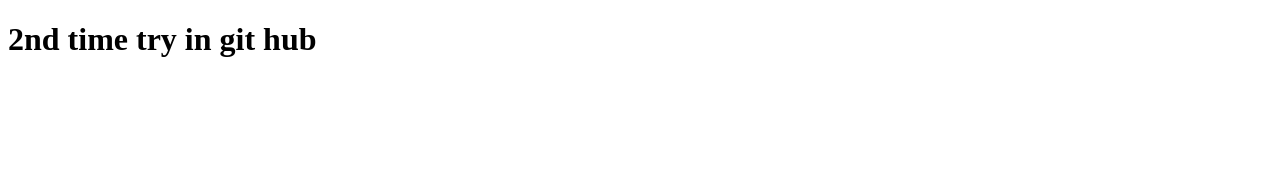
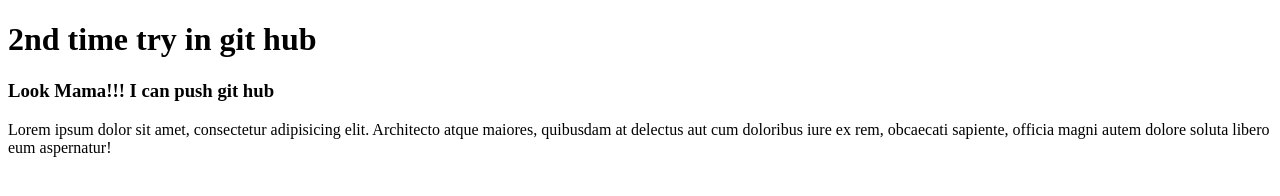
Before and after one commit to Najmul-Isalm/my-first-website, a plain HTML site: page index.html in a window 1280 px wide. Drawn offline with Linux system fonts and the light colour scheme.

Commit message:
add h3 and pragrap

```diff
--- a/index.html
+++ b/index.html
@@ -1,12 +1,18 @@
 <!DOCTYPE html>
 <html lang="en">
+
 <head>
     <meta charset="UTF-8">
     <meta name="viewport" content="width=device-width, initial-scale=1.0">
     <title>Document</title>
 </head>
+
 <body>
     <h1>2nd time try in git hub</h1>
+    <h3>Look Mama!!! I can push git hub</h3>
+    <p>Lorem ipsum dolor sit amet, consectetur adipisicing elit. Architecto atque maiores, quibusdam at delectus aut cum doloribus iure ex rem, obcaecati sapiente, officia magni autem dolore soluta libero eum aspernatur!</p>
+
 
 </body>
+
 </html>
```
